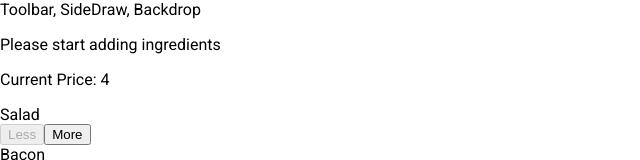
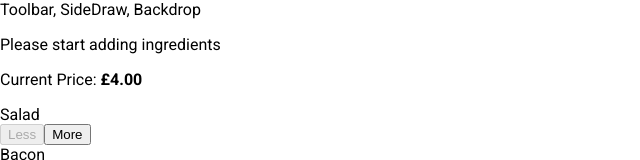
Before and after one commit to beckyw5/react-project, a React app: page / in a window 1280 px wide. Shown: the top 160 px of the page, without its empty margins (0-640 px from the left). Built offline with nearby package versions, Linux system fonts and the light colour scheme.

Commit message:
Added '.toFixed(2)' which fixes number to 2 decimal places

```diff
--- a/src/components/Burger/BuildControls/BuildControls.js
+++ b/src/components/Burger/BuildControls/BuildControls.js
@@ -12,7 +12,7 @@
 
 const buildControls = (props) => (
     <div className={classes.buildControls}>
-        <p>Current Price: {props.price}</p>
+        <p>Current Price: <strong>£{props.price.toFixed(2)}</strong></p>
         {controls.map(ctrl => (
             <BuildControl
                 key={ctrl.label}
```
